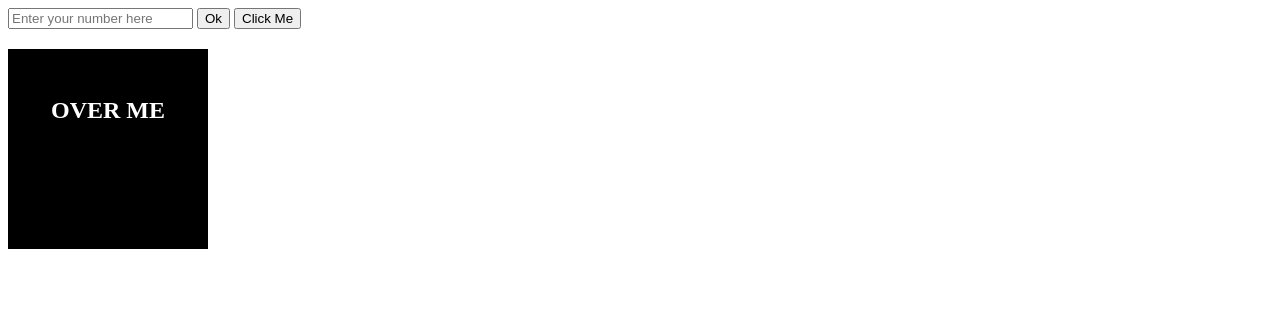
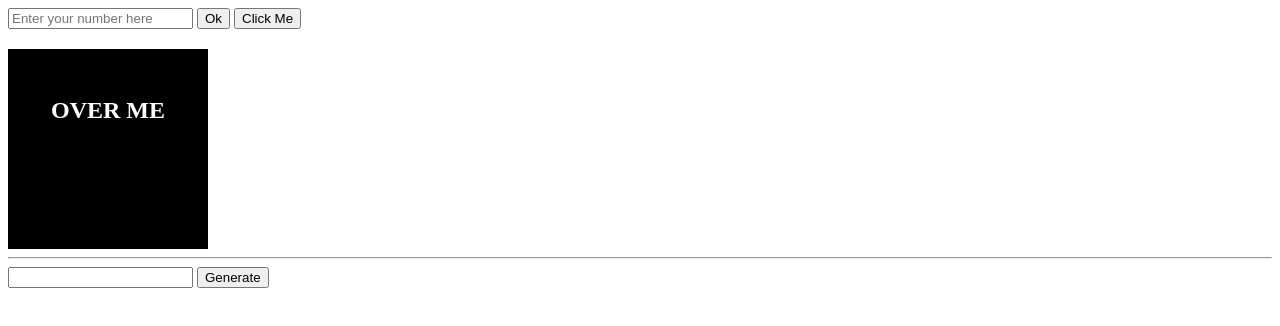
Before and after one commit to Math247/javascript-school-net, a plain HTML site: page index.html in a window 1280 px wide. Drawn offline with Linux system fonts and the light colour scheme.

Commit message:
Update index.html

```diff
--- a/index.html
+++ b/index.html
@@ -9,9 +9,13 @@
         <button type="button" onclick="validar()">Ok</button>
         <button type="button" id="click_me">Click Me</button>
 
-        <div id="bg" style="width: 200px; height: 200px; background: #000000" onmouseover="over()">
+        <div id="bg" style="width: 200px; height: 200px; background: #000000" onmouseover="over(this)">
             <h2 style="color: #ffffff; text-align: center; padding-top: 2em;" >OVER ME</h2>
         </div>
+        <hr>
+
+        <input type="number" id="val" class="number_val_input">
+        <button type="button" id="generate_btn">Generate</button>
         <script type="text/javascript" src="js/main.js"></script>
     </body>
 </html>
```
